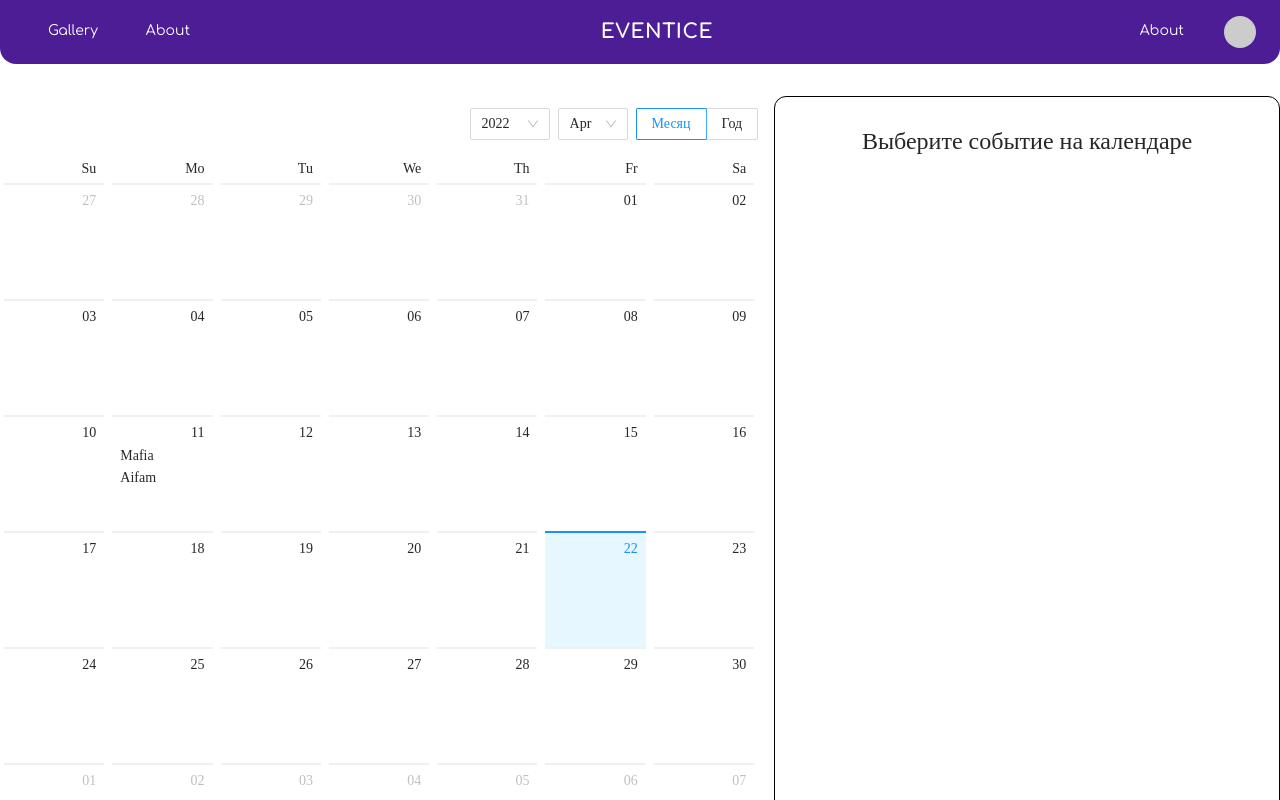
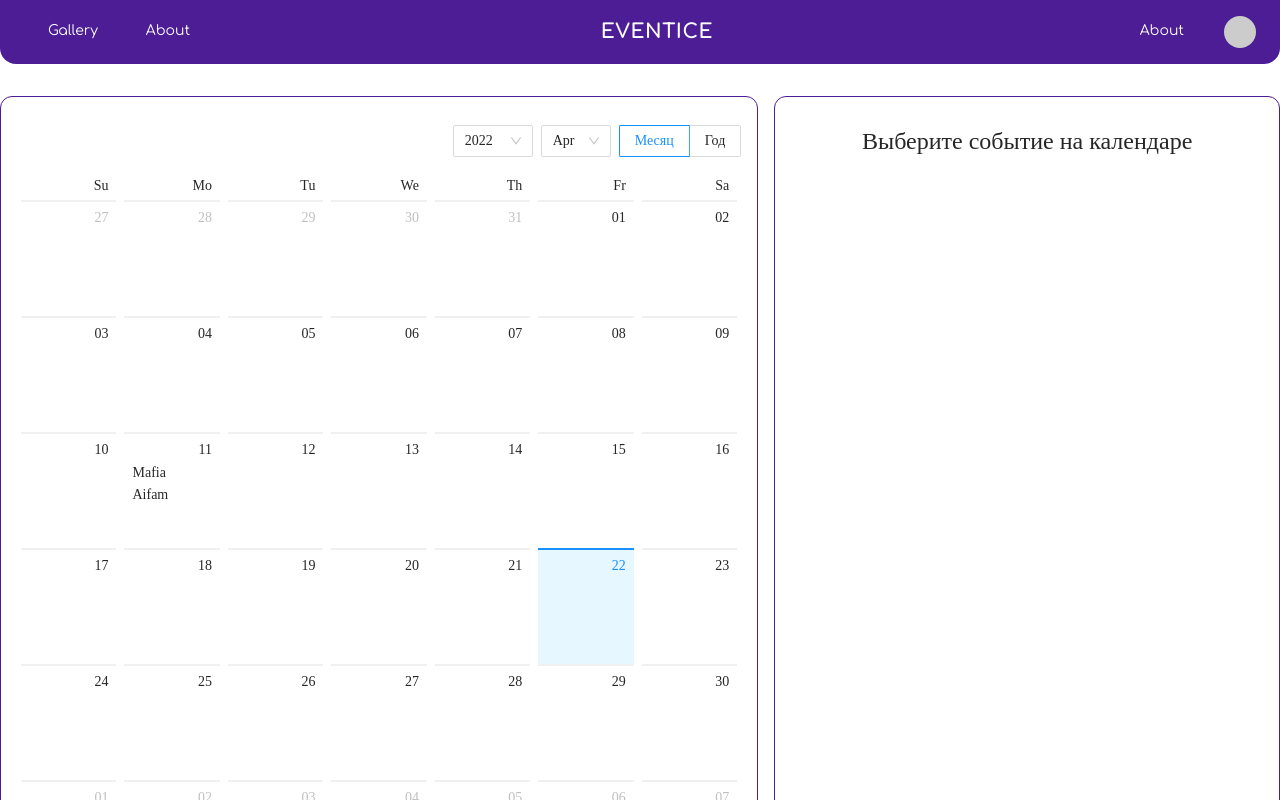
Before and after one commit to school-21-org/eventice, a React (Vite) app: page / in a window 1280 px wide. Shown: the top 800 px of the page. Built offline with nearby package versions, Linux system fonts and the light colour scheme; a web font is replaced by a local one.

Commit message:
autodeploy test

```diff
--- a/src/components/EventCard.jsx
+++ b/src/components/EventCard.jsx
@@ -3,10 +3,10 @@ import { Col, Row } from 'antd';
 import { LeftOutlined, RightOutlined } from '@ant-design/icons';
 
 export const EventCard = ({ name, time, date, description, selected, count, toPrev, toNext }) => (
-  <div className="font-bellota select-none border border-black rounded-xl xl:w-2/5 py-2 px-4">
+  <div className="font-bellota select-none border border-violet-900 rounded-xl xl:w-2/5 py-2 px-4">
     { !name && <p className="mb-0 pt-5 text-center text-2xl">Выберите событие на календаре</p> }
     { name && <div className="relative h-full">
-        <h2 className="text-center border-b border-black font-bold text-3xl">{name}</h2>
+        <h2 className="text-center border-b border-violet-900 font-bold text-violet-900 text-3xl">{name}</h2>
         <p className="mb-0 text-right text-2xl">{time}</p>
         <p className="mb-0 text-right text-2xl">{date}</p>
         <p className="mb-0 text-justify pt-12 px-8">{description}</p>
--- a/src/pages/Home.jsx
+++ b/src/pages/Home.jsx
@@ -62,7 +62,7 @@ export const Home = () => {
   const toNext = () => {setSelectedEventIndex(prevIndex => (prevIndex < selectedEvents.length - 1) ? prevIndex + 1 : prevIndex)};
 
   return <>
-    <Calendar onSelect={handleCalendarSelection} dateCellRender={getEventData} className="xl:w-3/5 font-bellota" />
+    <Calendar className="xl:w-3/5 font-bellota p-4 border border-violet-900 rounded-xl" onSelect={handleCalendarSelection} dateCellRender={getEventData} />
     <EventCard name={selectedEvents[selectedEventIndex]?.name}
                date={selectedEvents[selectedEventIndex]?.date}
                time={selectedEvents[selectedEventIndex]?.time}
```
